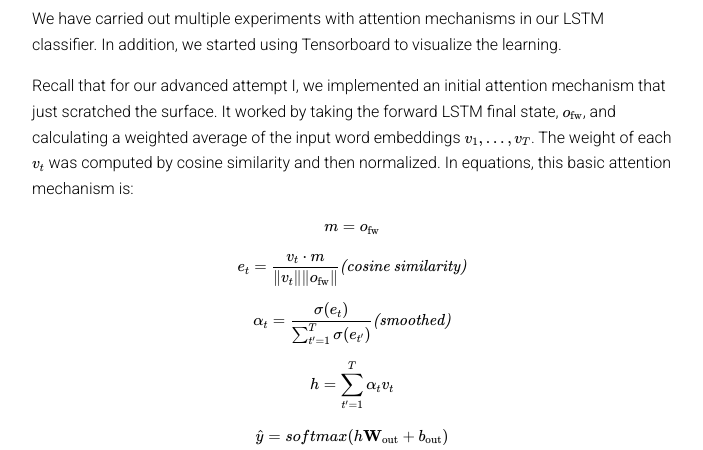
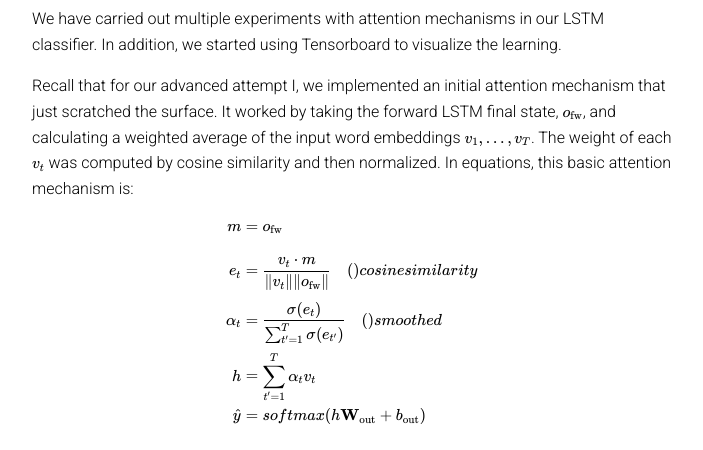
Before and after one commit to madebyollin/nlpcapstone, a plain HTML site: page posts/w8/index.html in a window 1280 px wide. Shown: the part 494-944 px from the top of the page, without its empty margins (288-991 px from the left). Drawn offline with nearby package versions, Linux system fonts and the light colour scheme.

Commit message:
w8 / more tidy

```diff
--- a/posts/w8/index.html
+++ b/posts/w8/index.html
@@ -35,22 +35,16 @@
         In equations, this basic attention mechanism is:</p>
 
         <div class="katex-math">
-            m = o_\text{fw}
-        </div>
-        <div class="katex-math">
-            e_t = \frac
-                {v_t \cdot m}
-                {\|v_t\| \|o_\text{fw}\|}
-            \textit{(cosine similarity)}
-        </div>
-        <div class="katex-math">
-            \alpha_t = \frac{\sigma(e_t)}{\sum_{t'=1}^T{\sigma(e_{t'})}} \textit{(smoothed)}
-        </div>
-        <div class="katex-math">
-            h = \sum_{t'=1}^T{\alpha_t v_t}
-        </div>
-        <div class="katex-math">
-            \hat{y} = softmax(h \mathbf{W_\text{out}} + b_\text{out})
+            \begin{aligned}
+                m &= o_\text{fw} \\[1em]
+                e_t &= \frac
+                        {v_t \cdot m}
+                        {\|v_t\| \|o_\text{fw}\|}
+                    \pod\text{cosine similarity} \\[1em]
+                \alpha_t &= \frac{\sigma(e_t)}{\sum_{t'=1}^T{\sigma(e_{t'})}}  \pod\text{smoothed} \\[1em]
+                h &= \sum_{t'=1}^T{\alpha_t v_t} \\[1em]
+                \hat{y} &= softmax(h \mathbf{W_\text{out}} + b_\text{out})
+            \end{aligned}
         </div>
 
         <p>The paper we referenced for this idea uses sigmoid instead of softmax for the weights
```
